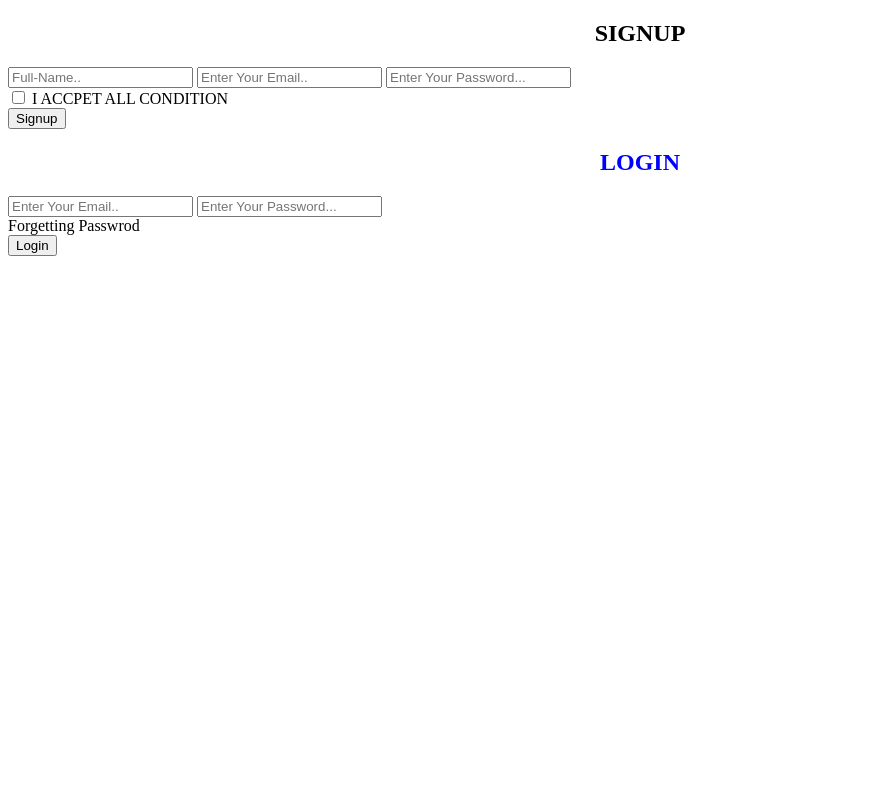
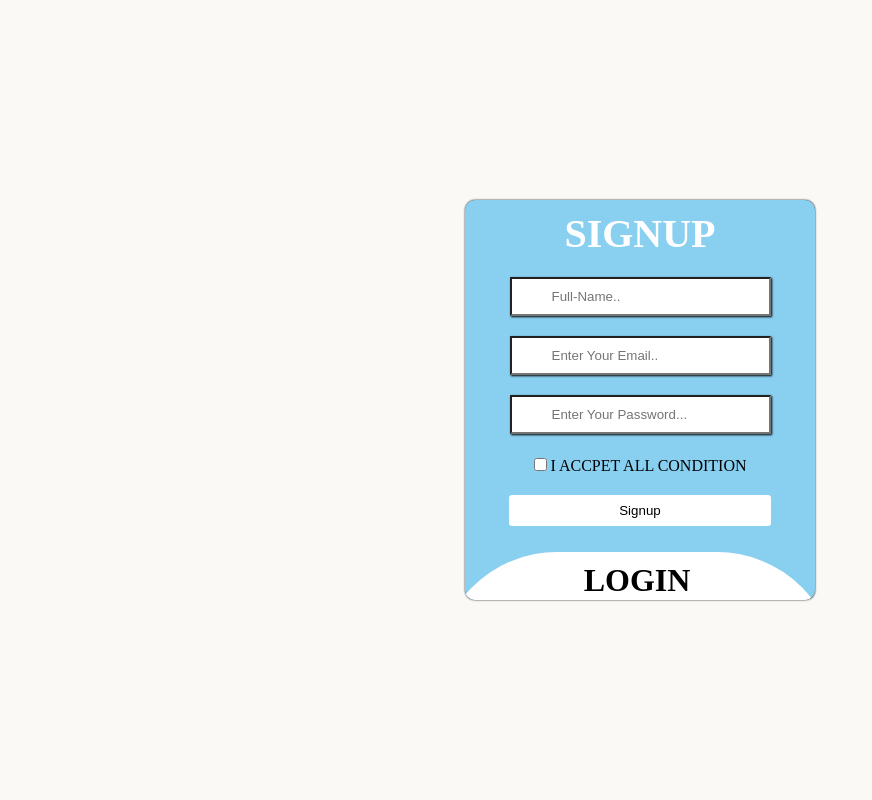
Before and after one commit to NareshBhattarai4/Grade-Calculate-, a plain HTML site: page index.html in a window 1280 px wide. Shown: the whole page, without its empty margins (0-872 px from the left). Drawn offline with Linux system fonts and the light colour scheme.

Commit message:
Update style.css

```diff
--- a/style.css
+++ b/style.css
@@ -1,51 +1,91 @@
-.edit{
-  border:2px solid red;
-  border-radius: 30px;
-  background-color: pink;
+*{
+  margin: 0;
+  padding:0;
+  box-sizing: border-box;
 }
-  .row{
-    margin-top:20px;
-    margin-block: 20px;
+body{
+  height: 100vh;
+  display: flex;
+  overflow: hidden;
+  background-color: rgb(250, 249, 246);
+}
+
+.container{
+
+  display: flex;
+  text-align: center;
+  position: absolute;
+  left:50%;
+  top:50%;
+  transform: translate(-50%,-50%);
+  background-color: #89CFF0;
+  height: 400px;
+  width: 350px;
+  border-radius: 10px;
+  overflow: hidden;
+  box-shadow: 0.1px 0.1px 2px black;
 
 
 }
-  .row input {
-    display: flex;
-    justify-items: center;
-
-    margin:20px;
-    color:green;
+.container form{
+  overflow: hidden;
+}
 
 
-  }
 h1{
-   text-align: center;
-  }
-  #button{
-    margin-left: 25%;
-    color:green;
-    border-radius: 5px;
-  }
-  #button:hover{
-    background-color:red;
-    color:white;
-    transition: 0s;
-  }
-  #pub{
-    color:blue;
+  color: white;
+  margin-top: 10px;
+  font-size: 40px;
   font-weight: bolder;
 
 }
-  h3{
-    text-align: center;
-    color: orange;
+input{
+  margin-top: 20px;
+  padding: 10px 40px;
+  box-shadow: 1px 1px 2px black;
+}
+.txt{
+  color:black;
+  margin-top: 4px;
+}
+.txt input{
+  box-shadow: none;
+
+}
+button{
+  margin-top: 20px;
+  padding: 8px 110px;
+  outline: none;
+  border:none;
+  background-color: white;
+  border-radius: 3px;
+}
+
+.login{
+ position: absolute;
+ width:400px;
+ height: 400px;
+ top:88%;
+ left:-8%;
+
+ text-align:center;
+ background-color: white;
+ border-radius: 30%;
+ transition: all 0.4s ease-in-out;
+ overflow: hidden;
+
+}
+.login.active{
+  margin-top: -290px;
 }
 h2{
-    text-align: center;
-    color:Blue;
+  font-size: 32px;
+  margin-top: 10px;
+  font-weight: bolder;
 }
-  .alert{
-    border:2px solid brown;
-    text-align: center;
-    color:red;
+
+.button{
+  background-color: black;
+  color: white;
+
 }
```
Lines whose indentation alone changed are shown as unchanged.
